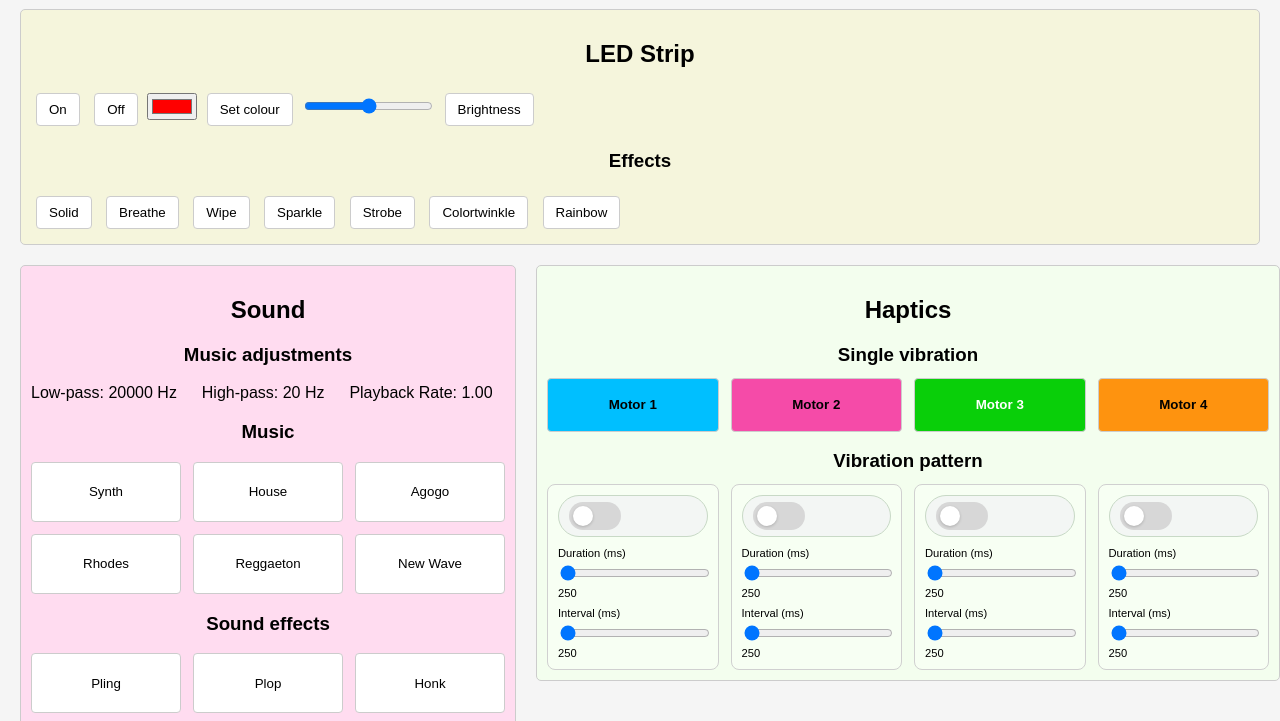
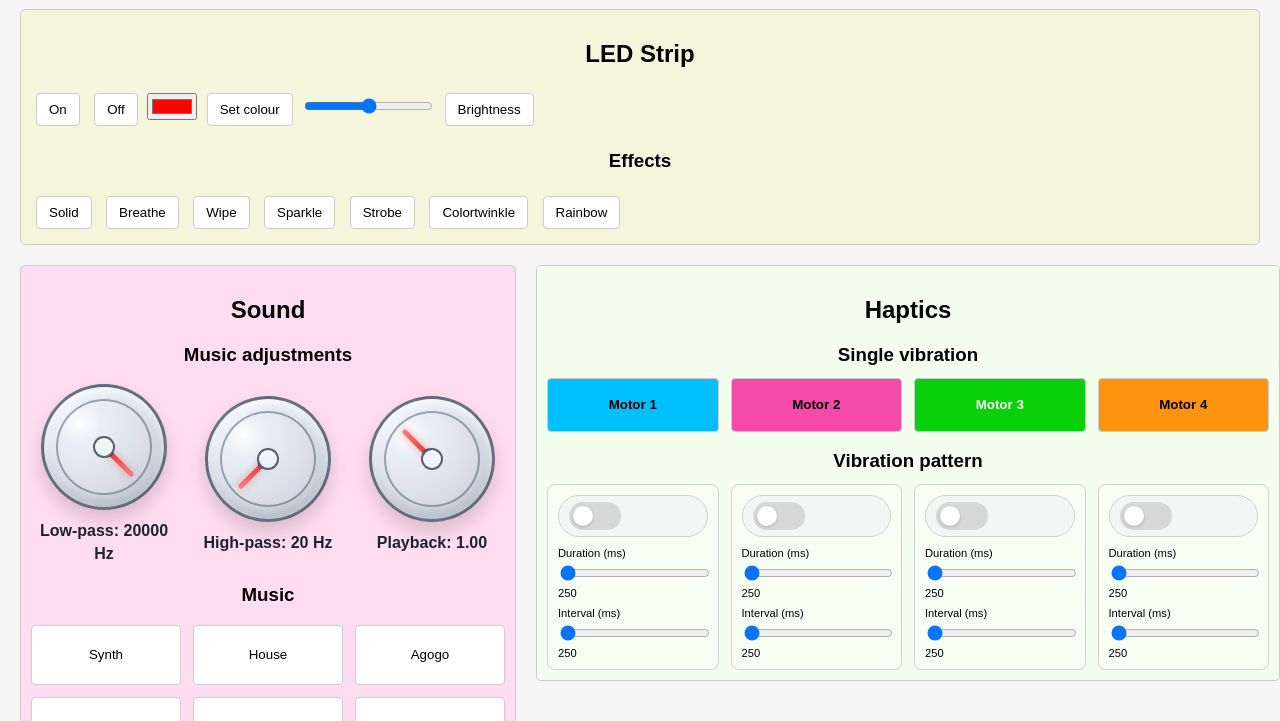
Before and after one commit to rachel323/participatory-design-toolkit, a website: page sensory-dashboard/public/dashboard.html in a window 1280 px wide. Shown: the part 79-800 px from the top of the page. Drawn offline with Linux system fonts and the light colour scheme; no server answers.

Commit message:
knob sliding visualised, effects on each layer

```diff
--- a/sensory-dashboard/public/dashboard.html
+++ b/sensory-dashboard/public/dashboard.html
@@ -48,10 +48,34 @@
 
                 <div class="subsection">
                     <h3>Music adjustments</h3>
-                    <p> Low-pass: <span id="lowpassValue">20000</span> Hz
-                    &emsp; High-pass: <span id="highpassValue">20</span> Hz
-                    &emsp; Playback Rate: <span id="playbackValue">1.00</span>
-                    </p>
+                    <div class="audio-knob-row">
+                        <div class="audio-knob-card">
+                            <div class="audio-knob" data-knob="lowpass">
+                                <div class="audio-knob-ring"></div>
+                                <div class="audio-knob-pointer"></div>
+                                <div class="audio-knob-center"></div>
+                            </div>
+                            <div class="audio-knob-label">Low-pass: <span id="lowpassValue">20000</span> Hz</div>
+                        </div>
+
+                        <div class="audio-knob-card">
+                            <div class="audio-knob" data-knob="highpass">
+                                <div class="audio-knob-ring"></div>
+                                <div class="audio-knob-pointer"></div>
+                                <div class="audio-knob-center"></div>
+                            </div>
+                            <div class="audio-knob-label">High-pass: <span id="highpassValue">20</span> Hz</div>
+                        </div>
+
+                        <div class="audio-knob-card">
+                            <div class="audio-knob" data-knob="playback">
+                                <div class="audio-knob-ring"></div>
+                                <div class="audio-knob-pointer"></div>
+                                <div class="audio-knob-center"></div>
+                            </div>
+                            <div class="audio-knob-label">Playback: <span id="playbackValue">1.00</span></div>
+                        </div>
+                    </div>
                 </div>
 
                 <div class="subsection">
@@ -329,7 +353,28 @@
             });
         }
 
+        function mapToKnobAngle(value, min, max) {
+            const clamped = Math.min(max, Math.max(min, value));
+            const percentage = (clamped - min) / (max - min);
+            return -135 + (percentage * 270);
+        }
+
+        function mapLogToKnobAngle(value, min, max) {
+            const clamped = Math.min(max, Math.max(min, value));
+            const percentage = (Math.log(clamped) - Math.log(min)) / (Math.log(max) - Math.log(min));
+            return -135 + (percentage * 270);
+        }
+
         //update de knopbewegingen in het dashboard
+        function applyAudioSettingsToAllActiveTracks() {
+            activeMusic.forEach(({ audio }) => {
+                audio.playbackRate = playbackRate;
+            });
+
+            lowpass.frequency.value = lowpassFreq;
+            highpass.frequency.value = highpassFreq;
+        }
+
         function updateAudioDashboard() {
             document.getElementById("playbackValue").textContent =
                 playbackRate.toFixed(2);
@@ -339,7 +384,24 @@
 
             document.getElementById("highpassValue").textContent =
                 highpassFreq;
+
+            const playbackKnob = document.querySelector('[data-knob="playback"]');
+            if (playbackKnob) {
+                playbackKnob.style.setProperty('--rotation', `${mapToKnobAngle(playbackRate, 0.5, 2.0)}deg`);
+            }
+
+            const lowpassKnob = document.querySelector('[data-knob="lowpass"]');
+            if (lowpassKnob) {
+                lowpassKnob.style.setProperty('--rotation', `${mapLogToKnobAngle(lowpassFreq, 500, 20000)}deg`);
+            }
+
+            const highpassKnob = document.querySelector('[data-knob="highpass"]');
+            if (highpassKnob) {
+                highpassKnob.style.setProperty('--rotation', `${mapLogToKnobAngle(highpassFreq, 20, 5000)}deg`);
+            }
         }
+
+        updateAudioDashboard();
 
         // ======================= SOUND EFFECTS =======================
 
@@ -438,9 +500,7 @@
                     case "ArrowUp":
                         event.preventDefault();
                         playbackRate = Math.min(2.0, playbackRate + 0.05);
-                        activeMusic.forEach(({ audio }) => {
-                            audio.playbackRate = playbackRate;
-                        });
+                        applyAudioSettingsToAllActiveTracks();
                         updateAudioDashboard();
                         console.log("Playback:", playbackRate.toFixed(2));
                         break;
@@ -449,9 +509,7 @@
                     case "ArrowDown":
                         event.preventDefault();
                         playbackRate = Math.max(0.5, playbackRate - 0.05);
-                        activeMusic.forEach(({ audio }) => {
-                            audio.playbackRate = playbackRate;
-                        });
+                        applyAudioSettingsToAllActiveTracks();
                         updateAudioDashboard();
                         console.log("Playback:", playbackRate.toFixed(2));
                         break;
@@ -460,7 +518,7 @@
                     case "ArrowLeft":
                         event.preventDefault();
                         lowpassFreq = Math.max(500, lowpassFreq - 500);
-                        lowpass.frequency.value = lowpassFreq;
+                        applyAudioSettingsToAllActiveTracks();
                         updateAudioDashboard();
                         console.log("Low-pass:", lowpassFreq);
                         break;
@@ -468,7 +526,7 @@
                     case "ArrowRight":
                         event.preventDefault();
                         lowpassFreq = Math.min(20000, lowpassFreq + 500);
-                        lowpass.frequency.value = lowpassFreq;
+                        applyAudioSettingsToAllActiveTracks();
                         updateAudioDashboard();
                         console.log("Low-pass:", lowpassFreq);
                         break;
@@ -477,7 +535,7 @@
                     case "q":
                         event.preventDefault();
                         highpassFreq = Math.min(5000, highpassFreq + 50);
-                        highpass.frequency.value = highpassFreq;
+                        applyAudioSettingsToAllActiveTracks();
                         updateAudioDashboard();
                         console.log("High-pass:", highpassFreq);
                         break;
@@ -486,7 +544,7 @@
                     case "e":
                         event.preventDefault();
                         highpassFreq = Math.max(20, highpassFreq - 50);
-                        highpass.frequency.value = highpassFreq;
+                        applyAudioSettingsToAllActiveTracks();
                         updateAudioDashboard();
                         console.log("High-pass:", highpassFreq);
                         break;
--- a/sensory-dashboard/public/styles.css
+++ b/sensory-dashboard/public/styles.css
@@ -184,6 +184,87 @@ h3 {
     margin-top: 6px;
 }
 
+.audio-knob-row {
+    display: grid;
+    grid-template-columns: repeat(3, minmax(120px, 1fr));
+    gap: 18px;
+    justify-items: center;
+    align-items: center;
+    margin-top: 16px;
+}
+
+.audio-knob-card {
+    display: flex;
+    flex-direction: column;
+    align-items: center;
+    gap: 10px;
+    min-width: 0;
+}
+
+.audio-knob {
+    --rotation: -135deg;
+    position: relative;
+    width: 120px;
+    height: 120px;
+    border-radius: 50%;
+    background: radial-gradient(circle at 30% 30%, #fffdfd 0%, #e7edf7 18%, #d9dfe8 50%, #b7bfcc 100%);
+    border: 3px solid rgba(54, 64, 86, 0.7);
+    box-shadow: inset 0 5px 12px rgba(255, 255, 255, 0.85), inset 0 -6px 10px rgba(0, 0, 0, 0.12), 0 10px 18px rgba(0, 0, 0, 0.15);
+}
+
+.audio-knob-ring {
+    position: absolute;
+    inset: 12px;
+    border-radius: 50%;
+    border: 2px solid rgba(34, 48, 70, 0.4);
+    background: rgba(255, 255, 255, 0.1);
+}
+
+.audio-knob-pointer {
+    position: absolute;
+    left: 50%;
+    top: 50%;
+    width: 5px;
+    height: 34%;
+    border-radius: 999px;
+    background: linear-gradient(180deg, #ff7a7a 0%, #d93030 100%);
+    box-shadow: 0 0 8px rgba(217, 48, 48, 0.4);
+    transform-origin: 50% 100%;
+    transform: translate(-50%, -100%) rotate(var(--rotation));
+}
+
+.audio-knob-pointer::before {
+    content: "";
+    position: absolute;
+    left: 50%;
+    bottom: 0;
+    width: 12px;
+    height: 12px;
+    border-radius: 50%;
+    background: #3d4c5f;
+    transform: translateX(-50%);
+}
+
+.audio-knob-center {
+    position: absolute;
+    left: 50%;
+    top: 50%;
+    width: 18px;
+    height: 18px;
+    transform: translate(-50%, -50%);
+    border-radius: 50%;
+    background: #eef2f9;
+    border: 2px solid rgba(52, 60, 75, 0.8);
+    box-shadow: inset 0 2px 4px rgba(255, 255, 255, 0.6);
+}
+
+.audio-knob-label {
+    text-align: center;
+    font-weight: 600;
+    line-height: 1.4;
+    color: #1d2430;
+}
+
 /* Algemene stijl voor knoppen */
 button {
     padding: 8px 12px;
```
